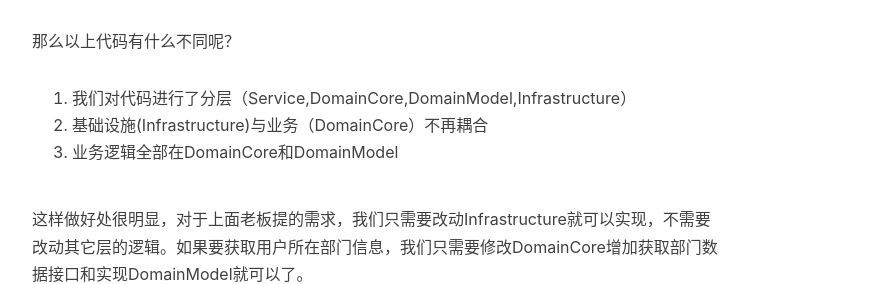
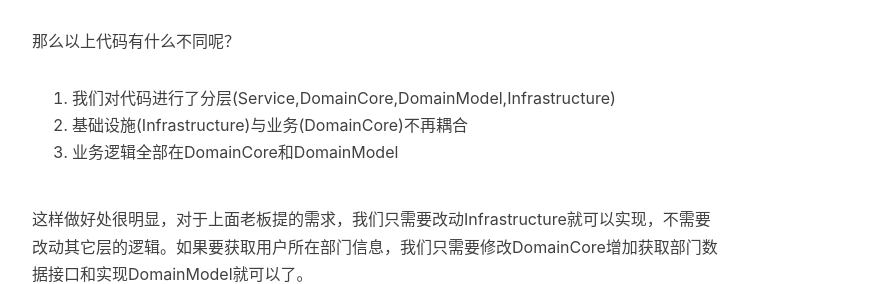
Before and after one commit to gregoriusxu/gregoriusxu.github.io, a Jekyll site: the page built from _posts/2019-08-02-领域驱动设计.md, in a window 1280 px wide and 900 px high, scrolled down 5806 px. Shown: the part 172-456 px from the top of the window, without its empty margins (243-1132 px from the left). Built offline with Jekyll 4.4.1, drawn with Linux system fonts in a browser that asks for light colours; nearby versions of some CDN libraries; comment, search, counter and statistics services are not loaded.

Commit message:
fix error

```diff
--- a/_posts/2019-08-02-领域驱动设计.md
+++ b/_posts/2019-08-02-领域驱动设计.md
@@ -273,8 +273,8 @@ UserRepository.java(Infrastructure)
 
 那么以上代码有什么不同呢？
 
-1. 我们对代码进行了分层（Service,DomainCore,DomainModel,Infrastructure）
-2. 基础设施(Infrastructure)与业务（DomainCore）不再耦合
+1. 我们对代码进行了分层(Service,DomainCore,DomainModel,Infrastructure)
+2. 基础设施(Infrastructure)与业务(DomainCore)不再耦合
 3. 业务逻辑全部在DomainCore和DomainModel
 
 这样做好处很明显，对于上面老板提的需求，我们只需要改动Infrastructure就可以实现，不需要改动其它层的逻辑。如果要获取用户所在部门信息，我们只需要修改DomainCore增加获取部门数据接口和实现DomainModel就可以了。
```
